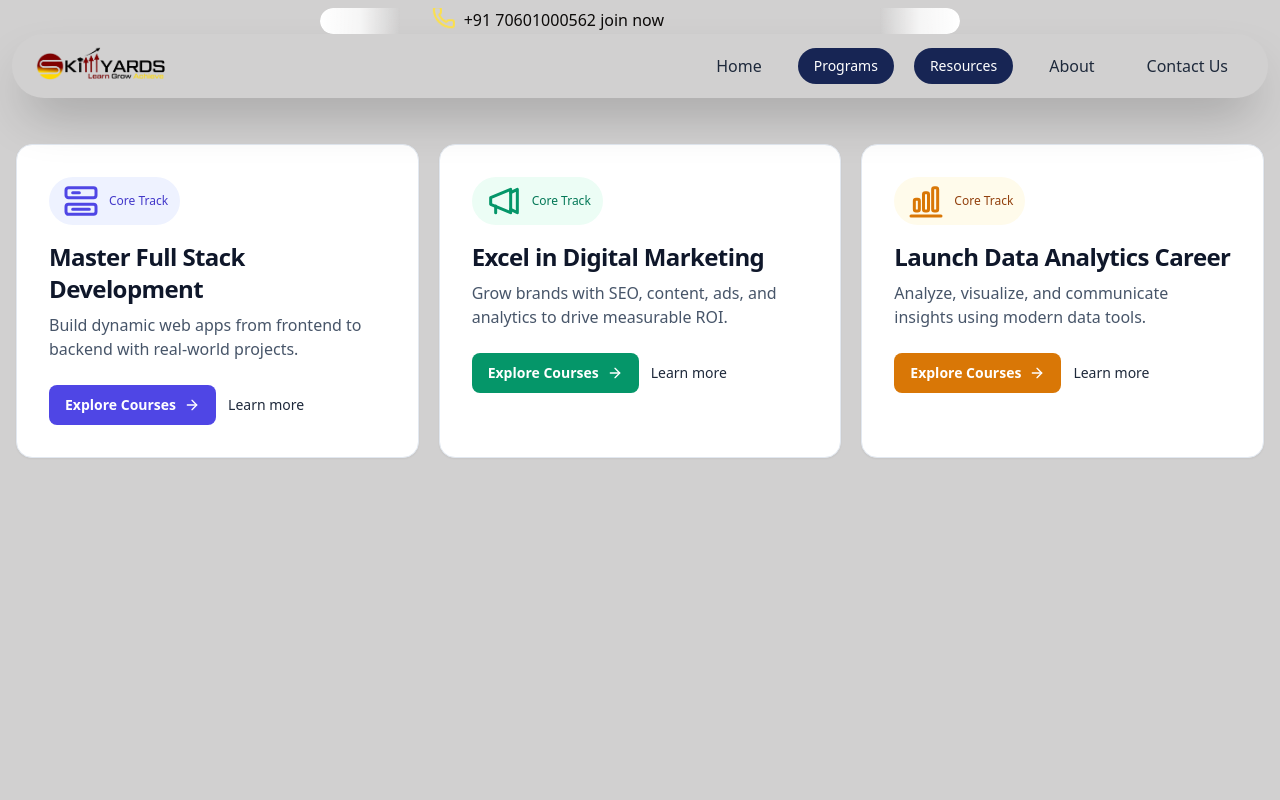
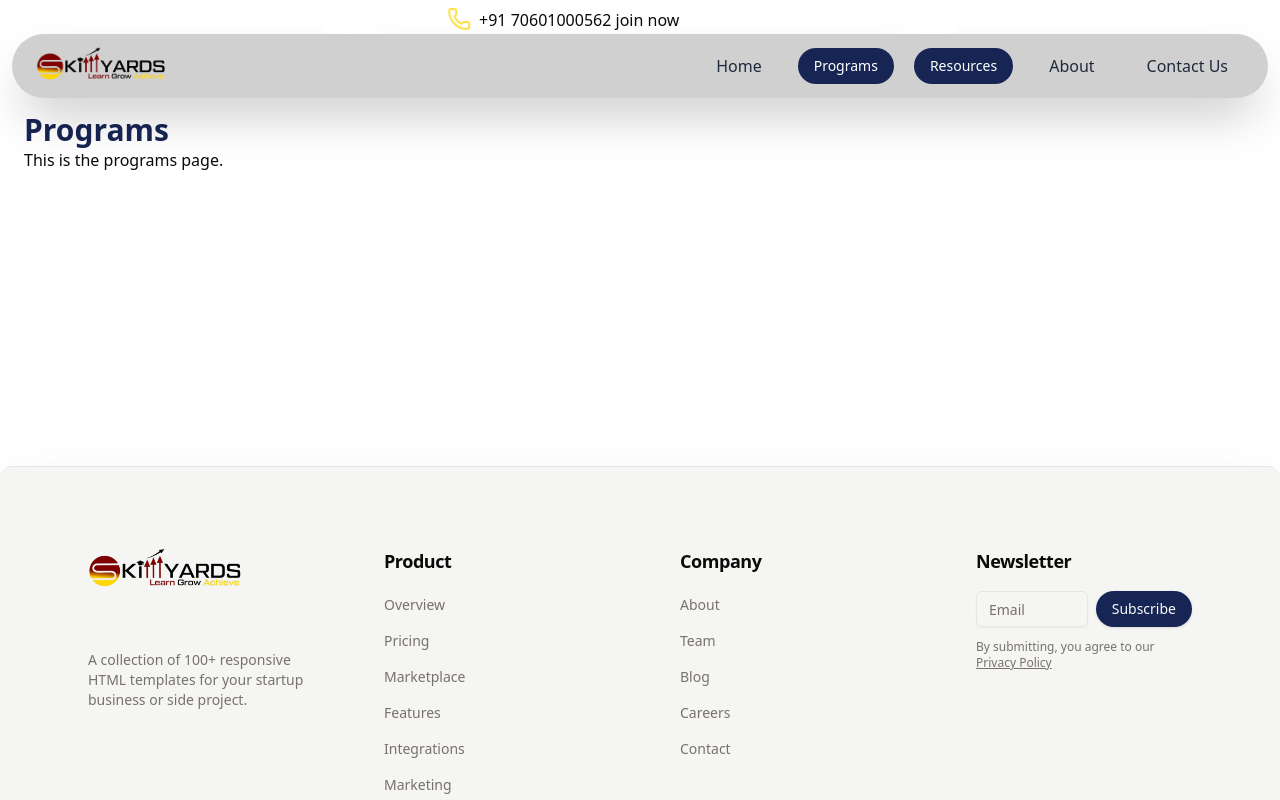
Before and after one commit to Skill-yards/Skilllyards-new-website, a React (Vite) app: page /programs in a window 1280 px wide. Shown: the top 800 px of the page. Built offline with nearby package versions, Linux system fonts and the light colour scheme; some icons are missing.

Commit message:
added routes

```diff
--- a/package.json
+++ b/package.json
@@ -22,6 +22,7 @@
     "lucide-react": "^0.544.0",
     "react": "^19.1.1",
     "react-dom": "^19.1.1",
+    "react-router-dom": "^7.9.3",
     "tailwind-merge": "^3.3.1",
     "tailwindcss-animate": "^1.0.7"
   },
--- a/src/App.jsx
+++ b/src/App.jsx
@@ -1,15 +1,27 @@
-
 import Footer from "./components/Footer.jsx";
-
+import React from "react";
+import { Routes, Route } from "react-router-dom";
+import Navbar from "./components/Navbar";
+import Home from "./Pages/Home";
+import About from "./Pages/About";
+import Contact from "./Pages/Contact";
+import Programs from "./Pages/Programs";
+import Blogs from "./Pages/Blogs";
 
 function App() {
   return (
     <>
-
-
-    <div className="flex flex-col items-center gap-4 min-h-screen w-full justify-center">
-      <Footer />
-    </div>
+      <Navbar />
+      <Routes>
+        <Route path="/" element={<Home />} />
+        <Route path="/about" element={<About />} />
+        <Route path="/contact" element={<Contact />} />
+        <Route path="/programs" element={<Programs />} />
+        <Route path="/blogs" element={<Blogs />} />
+      </Routes>
+      <div className="flex flex-col items-center gap-4 min-h-screen w-full justify-center">
+        <Footer />
+      </div>
     </>
   );
 }
--- /dev/null
+++ b/src/Pages/About.jsx
@@ -0,0 +1,12 @@
+import React from 'react';
+
+const About = () => {
+  return (
+    <div className="container mx-auto px-6 py-8 pt-28">
+      <h1 className="text-3xl font-bold text-blue-950">About Us</h1>
+      <p>This is the about page.</p>
+    </div>
+  );
+};
+
+export default About;
--- /dev/null
+++ b/src/Pages/Blogs.jsx
@@ -0,0 +1,12 @@
+import React from 'react';
+
+const Blogs = () => {
+  return (
+    <div className="container mx-auto px-6 py-8 pt-28 ">
+      <h1 className="text-3xl font-bold text-blue-950">Blogs & Articles</h1>
+      <p>This is the blogs page.</p>
+    </div>
+  );
+};
+
+export default Blogs;
--- /dev/null
+++ b/src/Pages/Contact.jsx
@@ -0,0 +1,12 @@
+import React from 'react';
+
+const Contact = () => {
+  return (
+    <div className="container mx-auto px-6 py-8 pt-28">
+    <h1 className="text-3xl font-bold text-blue-950">Contact Us</h1>
+    <p>This is the contact page.</p>
+</div>
+  );
+};
+
+export default Contact;
--- /dev/null
+++ b/src/Pages/Home.jsx
@@ -0,0 +1,19 @@
+import React from 'react';
+import Hero from '../components/Hero';
+
+const Home = () => {
+  return (
+    <>
+      {/* Let Hero stretch full width */}
+      <Hero />
+
+      {/* Constrain only the rest of the content */}
+      <div className="container mx-auto px-6 py-8 pt-28">
+        <h1 className="text-3xl font-bold text-blue-950">Welcome to Home</h1>
+        <p>This is the home page.</p>
+      </div>
+    </>
+  );
+};
+
+export default Home;
--- /dev/null
+++ b/src/Pages/Programs.jsx
@@ -0,0 +1,14 @@
+import React from 'react';
+import { Outlet } from 'react-router-dom';
+
+const Programs = () => {
+  return (
+    <div className="container mx-auto px-6 py-8 pt-28">
+      <h1 className="text-3xl font-bold text-blue-950">Programs</h1>
+      <p>This is the programs page.</p>
+      <Outlet />
+    </div>
+  );
+};
+
+export default Programs;
--- a/src/components/Hero.jsx
+++ b/src/components/Hero.jsx
@@ -4,7 +4,7 @@ const icons = {
   fullstack: (
     <svg
       viewBox="0 0 24 24"
-      className="h-10 w-10"
+      className="h-8 w-8 sm:h-10 sm:w-10"
       fill="none"
       stroke="currentColor"
       strokeWidth="1.8"
@@ -20,7 +20,7 @@ const icons = {
   marketing: (
     <svg
       viewBox="0 0 24 24"
-      className="h-10 w-10"
+      className="h-8 w-8 sm:h-10 sm:w-10"
       fill="none"
       stroke="currentColor"
       strokeWidth="1.8"
@@ -36,7 +36,7 @@ const icons = {
   analytics: (
     <svg
       viewBox="0 0 24 24"
-      className="h-10 w-10"
+      className="h-8 w-8 sm:h-10 sm:w-10"
       fill="none"
       stroke="currentColor"
       strokeWidth="1.8"
@@ -61,17 +61,19 @@ export default function SkillyardsHero() {
   }, []);
 
   return (
-    <section className="relative overflow-hidden min-h-screen">
+    <section className="w-full min-h-screen px-4 sm:px-6 lg:px-8 pt-20 md:pt-24 pb-12 md:pb-16 bg-gray-100">
+      {/* Background */}
       <div
-        className="pointer-events-none absolute inset-0"
+        className="pointer-events-none absolute inset-0 w-full h-full"
         style={{
           background: 'rgb(209, 208, 208)',
         }}
       />
 
-      <div className="relative mx-auto max-w-7xl px-4 pt-24 pb-12 sm:pb-16 md:pb-20 lg:pb-24">
+      {/* Main Content */}
+      <div className="relative z-10 mx-auto max-w-7xl px-4 pt-16 sm:pt-20 md:pt-24 pb-8 sm:pb-12 md:pb-16 lg:pb-20">
         <div
-          className="grid grid-cols-1 gap-4 sm:gap-5 md:grid-cols-3 mt-8 sm:mt-12"
+          className="grid grid-cols-1 gap-4 sm:gap-5 md:gap-6 lg:gap-8 md:grid-cols-3 mt-6 sm:mt-8 md:mt-10 lg:mt-12"
           style={{
             opacity: isVisible ? 1 : 0,
             transform: isVisible ? 'translateY(0)' : 'translateY(20px)',
@@ -157,32 +159,38 @@ function TrackPanel({ icon, title, desc, href, accent = "indigo" }) {
 
   return (
     <article
-      className={`group relative isolate overflow-hidden rounded-2xl border border-slate-200 bg-white p-6 sm:p-7 lg:p-8 transition-shadow duration-300 shadow-sm ${accentClasses.ring} group-hover:shadow-lg`}
+      className={`group relative isolate overflow-hidden rounded-xl sm:rounded-2xl border border-slate-200 bg-white p-4 sm:p-6 lg:p-8 transition-all duration-300 shadow-sm ${accentClasses.ring} hover:shadow-lg`}
     >
+      {/* Background Blob */}
       <div
-        className="pointer-events-none absolute -right-10 -top-16 h-32 w-32 rounded-full opacity-20 blur-2xl"
+        className="pointer-events-none absolute -right-8 -top-12 sm:-right-10 sm:-top-16 h-24 w-24 sm:h-32 sm:w-32 rounded-full opacity-20 blur-2xl"
         aria-hidden="true"
         style={{ background: blobGradient }}
       />
 
+      {/* Pill with Icon */}
       <div
-        className={`mb-4 inline-flex items-center gap-2 rounded-full px-3 py-1 text-xs font-medium ${accentClasses.pill}`}
+        className={`mb-3 sm:mb-4 inline-flex items-center gap-2 rounded-full px-2.5 py-1 text-xs font-medium ${accentClasses.pill}`}
       >
         <span className={accentClasses.icon}>{icon}</span>
         <span>Core Track</span>
       </div>
 
-      <h3 className="text-xl font-semibold tracking-tight text-slate-900 sm:text-2xl">
+      {/* Title */}
+      <h3 className="text-lg sm:text-xl lg:text-2xl font-semibold tracking-tight text-slate-900 leading-tight">
         {title}
       </h3>
-      <p className="mt-2 text-slate-600">
+
+      {/* Description */}
+      <p className="mt-2 sm:mt-3 text-sm sm:text-base text-slate-600 leading-relaxed">
         {desc}
       </p>
 
-      <div className="mt-6 flex items-center gap-3">
+      {/* CTA Buttons */}
+      <div className="mt-4 sm:mt-6 flex flex-col xs:flex-row items-start xs:items-center gap-3">
         <a
           href={href}
-          className={`inline-flex select-none items-center justify-center rounded-lg px-4 py-2.5 text-sm font-semibold text-white focus:outline-none focus-visible:ring-2 focus-visible:ring-offset-2 focus-visible:ring-slate-900 active:opacity-90 ${accentClasses.cta}`}
+          className={`inline-flex select-none items-center justify-center rounded-lg px-4 py-2.5 text-sm font-semibold text-white focus:outline-none focus-visible:ring-2 focus-visible:ring-offset-2 focus-visible:ring-slate-900 active:opacity-90 transition-colors duration-200 ${accentClasses.cta} w-full xs:w-auto text-center`}
         >
           Explore Courses
           <svg
@@ -202,13 +210,15 @@ function TrackPanel({ icon, title, desc, href, accent = "indigo" }) {
 
         <a
           href={href}
-          className="relative inline-flex items-center text-sm font-medium focus:outline-none"
+          className="relative inline-flex items-center text-sm font-medium focus:outline-none px-1 py-1 xs:py-0"
           style={{
             color: learnMoreHovered ? 'rgb(15 23 42)' : 'rgb(30 41 59)',
             transition: 'color 200ms ease-out'
           }}
           onMouseEnter={() => setLearnMoreHovered(true)}
           onMouseLeave={() => setLearnMoreHovered(false)}
+          onFocus={() => setLearnMoreHovered(true)}
+          onBlur={() => setLearnMoreHovered(false)}
         >
           Learn more
           <span
--- a/src/components/NavBar.jsx
+++ b/src/components/NavBar.jsx
@@ -1,4 +1,4 @@
-import React, { useState } from "react";
+import React from "react";
 import { Menu, X } from "lucide-react";
 import {
   NavigationMenu,
@@ -6,42 +6,101 @@ import {
   NavigationMenuItem,
   NavigationMenuTrigger,
   NavigationMenuContent,
-  NavigationMenuLink,
 } from "@/components/ui/navigation-menu";
 import { Sheet, SheetContent, SheetTrigger } from "@/components/ui/sheet";
+import { Link } from "react-router-dom";
 import Marquee from "./ui/Marquee";
 
 const Navbar = () => {
-  const [isOpen, setIsOpen] = useState(false);
+  const [isOpen, setIsOpen] = React.useState(false);
 
-
-  const navItems = [
-    { name: "Home", href: "/" },
-    { name: "About", href: "/about" },
-    { name: "Contact Us", href: "/contact" },
+  const menuItems = [
+    { type: "link", name: "Home", to: "/" },
+    {
+      type: "dropdown",
+      name: "Programs",
+      items: [
+        { name: "BCA Programs", to: "/programs/bca" },
+        { name: "BBA Programs", to: "/programs/bba" },
+      ],
+    },
+    {
+      type: "dropdown",
+      name: "Resources",
+      items: [
+        { name: "Blogs & Articles", to: "/blogs" },
+        { name: "Study Material", to: "/study-material" },
+      ],
+    },
+    { type: "link", name: "About", to: "/about" },
+    { type: "link", name: "Contact Us", to: "/contact" },
   ];
 
-  const dropdownMenus = [
-    {
-      name: "Programs",
-      items: [
-        { name: "BCA Programs", href: "/programs/bca" },
-        { name: "BBA Programs", href: "/programs/bba" },
-      ]
-    },
-    {
-      name: "Resources",
-      items: [
-        { name: "Blogs & Articles", href: "/blogs" },
-        { name: "Study Material", href: "/study-material" },
-      ]
-    }
-  ];
+  const renderDesktopItem = (item) => (
+    <NavigationMenuItem key={item.name}>
+      {item.type === "link" ? (
+        <Link
+          to={item.to}
+          className="px-4 py-2 text-slate-800 font-medium hover:text-blue-600 hover:bg-gray-100 rounded-full transition duration-150 block"
+        >
+          {item.name}
+        </Link>
+      ) : (
+        <>
+          <NavigationMenuTrigger className="px-4 py-2 text-white bg-blue-950 font-medium hover:text-blue-600 hover:bg-gray-100 rounded-full transition duration-150">
+            {item.name}
+          </NavigationMenuTrigger>
+          <NavigationMenuContent className="min-w-[180px] p-2 bg-blue-900 shadow-lg border rounded">
+            {item.items.map((subItem) => (
+              <Link
+                key={subItem.name}
+                to={subItem.to}
+                className="block px-4 py-2 text-sm text-white hover:bg-blue-950 rounded-full"
+              >
+                {subItem.name}
+              </Link>
+            ))}
+          </NavigationMenuContent>
+        </>
+      )}
+    </NavigationMenuItem>
+  );
+
+  const renderMobileItem = (item) => (
+    <React.Fragment key={item.name}>
+      {item.type === "link" ? (
+        <Link
+          to={item.to}
+          className="px-4 py-3 text-slate-800 font-medium hover:text-blue-600 hover:bg-gray-100 rounded-full transition duration-150 block"
+          onClick={() => setIsOpen(false)}
+        >
+          {item.name}
+        </Link>
+      ) : (
+        <div className="border-t border-gray-300 pt-4">
+          <h3 className="px-4 py-2 text-white bg-blue-950 font-medium rounded-full text-center">
+            {item.name}
+          </h3>
+          <div className="ml-4 mt-2 space-y-2">
+            {item.items.map((subItem) => (
+              <Link
+                key={subItem.name}
+                to={subItem.to}
+                className="block px-4 py-2 text-sm text-slate-700 hover:text-blue-600 hover:bg-gray-100 rounded-full transition duration-150"
+                onClick={() => setIsOpen(false)}
+              >
+                {subItem.name}
+              </Link>
+            ))}
+          </div>
+        </div>
+      )}
+    </React.Fragment>
+  );
 
   return (
     <div className="fixed top-0 left-0 right-0 z-50">
       <Marquee text="+91 70601000562 join now" />
-
       <nav className="bg-[#D1D0D0] shadow-2xl rounded-full mx-3">
         <div className="container mx-auto flex items-center justify-between px-6 py-3">
           {/* Logo */}
@@ -49,61 +108,16 @@ const Navbar = () => {
             <img src="src/assets/logo.png" alt="Logo" className="h-10 w-35" />
           </div>
 
+          {/* Desktop Menu */}
           <div className="hidden md:block">
             <NavigationMenu>
               <NavigationMenuList className="flex gap-4">
-
-
-                <NavigationMenuItem>
-                  <NavigationMenuLink
-                    href="/"
-                    className="px-4 py-2 text-slate-800 font-medium hover:text-blue-600 hover:bg-gray-100 rounded-full transition duration-150"
-                  >
-                    Home
-                  </NavigationMenuLink>
-                </NavigationMenuItem>
-
-
-                {dropdownMenus.map((menu) => (
-                  <NavigationMenuItem key={menu.name}>
-                    <NavigationMenuTrigger className="px-4 py-2 text-white bg-blue-950 font-medium hover:text-blue-600 hover:bg-gray-100 rounded-full transition duration-150">
-                      {menu.name}
-                    </NavigationMenuTrigger>
-                    <NavigationMenuContent className="min-w-[180px] p-2 bg-blue-900 shadow-lg border rounded">
-                      {menu.items.map((item) => (
-                        <NavigationMenuLink
-                          key={item.name}
-                          href={item.href}
-                          className="block px-4 py-2 text-sm text-white hover:bg-blue-950 rounded-full"
-                        >
-                          {item.name}
-                        </NavigationMenuLink>
-                      ))}
-                    </NavigationMenuContent>
-                  </NavigationMenuItem>
-                ))}
-
-                <NavigationMenuItem>
-                  <NavigationMenuLink
-                    href="/about"
-                    className="px-4 py-2 text-slate-800 font-medium hover:text-blue-600 hover:bg-gray-100 rounded-full transition duration-150"
-                  >
-                    About
-                  </NavigationMenuLink>
-                </NavigationMenuItem>
-
-                <NavigationMenuItem>
-                  <NavigationMenuLink
-                    href="/contact"
-                    className="px-4 py-2 text-slate-800 font-medium hover:text-blue-600 hover:bg-gray-100 rounded-full transition duration-150"
-                  >
-                    Contact Us
-                  </NavigationMenuLink>
-                </NavigationMenuItem>
+                {menuItems.map(renderDesktopItem)}
               </NavigationMenuList>
             </NavigationMenu>
           </div>
 
+          {/* Mobile Menu */}
           <div className="md:hidden">
             <Sheet open={isOpen} onOpenChange={setIsOpen}>
               <SheetTrigger asChild>
@@ -111,41 +125,9 @@ const Navbar = () => {
                   {isOpen ? <X size={24} /> : <Menu size={24} />}
                 </button>
               </SheetTrigger>
-
               <SheetContent side="right" className="bg-gray-200 w-[300px] sm:w-[350px]">
                 <div className="flex flex-col space-y-4 mt-8">
-
-                  {navItems.map((item) => (
-                    <a
-                      key={item.name}
-                      href={item.href}
-                      className="px-4 py-3 text-slate-800 font-medium hover:text-blue-600 hover:bg-gray-100 rounded-full transition duration-150 block"
-                      onClick={() => setIsOpen(false)}
-                    >
-                      {item.name}
-                    </a>
-                  ))}
-
-
-                  {dropdownMenus.map((menu) => (
-                    <div key={menu.name} className="border-t border-gray-300 pt-4">
-                      <h3 className="px-4 py-2 text-white bg-blue-950 font-medium rounded-full text-center">
-                        {menu.name}
-                      </h3>
-                      <div className="ml-4 mt-2 space-y-2">
-                        {menu.items.map((item) => (
-                          <a
-                            key={item.name}
-                            href={item.href}
-                            className="block px-4 py-2 text-sm text-slate-700 hover:text-blue-600 hover:bg-gray-100 rounded-full transition duration-150"
-                            onClick={() => setIsOpen(false)}
-                          >
-                            {item.name}
-                          </a>
-                        ))}
-                      </div>
-                    </div>
-                  ))}
+                  {menuItems.map(renderMobileItem)}
                 </div>
               </SheetContent>
             </Sheet>
--- a/src/main.jsx
+++ b/src/main.jsx
@@ -1,17 +1,13 @@
 import { StrictMode } from "react";
 import { createRoot } from "react-dom/client";
 import "./index.css";
-
-import Navbar from "./components/NavBar.jsx";
-import Hero from "./components/Hero";
-
-
+import { BrowserRouter } from "react-router-dom";
 import App from "./App.jsx";
 
 createRoot(document.getElementById("root")).render(
   <StrictMode>
-    <Navbar />
-    <Hero/>
-    <App></App>
-  </StrictMode>,
+    <BrowserRouter>
+      <App />
+    </BrowserRouter>
+  </StrictMode>
 );
```
Also changed, not shown: 1 other file (tests, documents, lock files or other folders).
